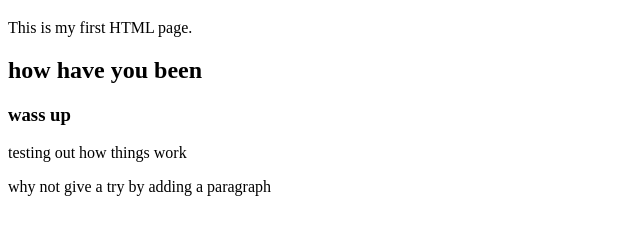
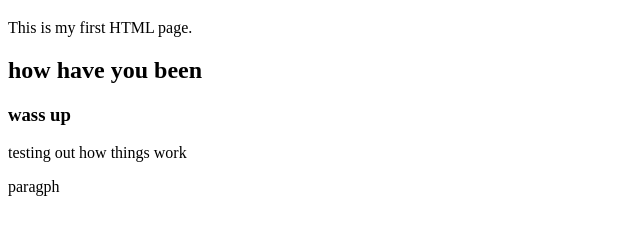
Before and after one commit to nirakarmansinghkarki-beep/my-rep7, a plain HTML site: page index.html in a window 1280 px wide. Shown: the part 61-296 px from the top of the page, without its empty margins (0-640 px from the left). Drawn offline with Linux system fonts and the light colour scheme.

Commit message:
Update index.html

```diff
--- a/index.html
+++ b/index.html
@@ -9,6 +9,6 @@
     <h2>how have you been</h2>
     <h3> wass up</h3>
     <p>testing out how things work</p>
-    <p>why not give a try by adding a paragraph</p>
+    <p>paragph</p>
 </body>
 </html>
```
